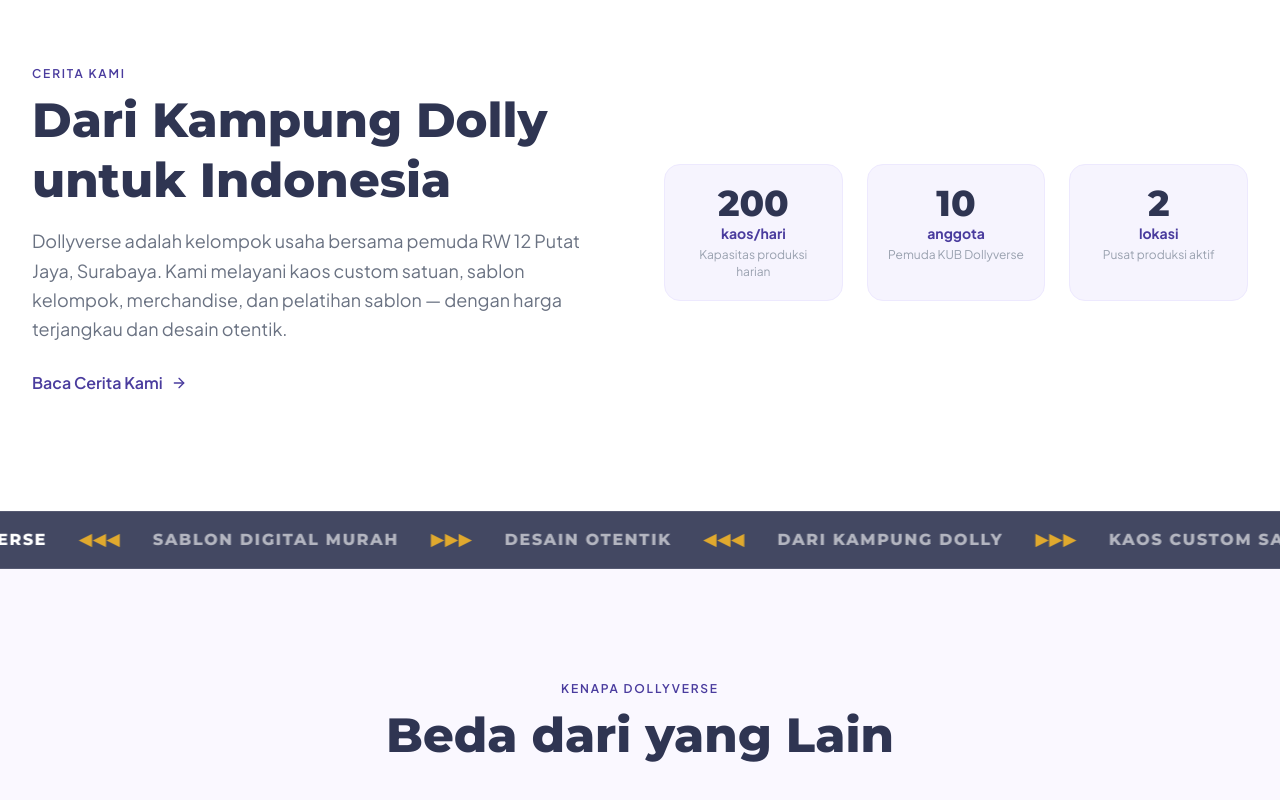
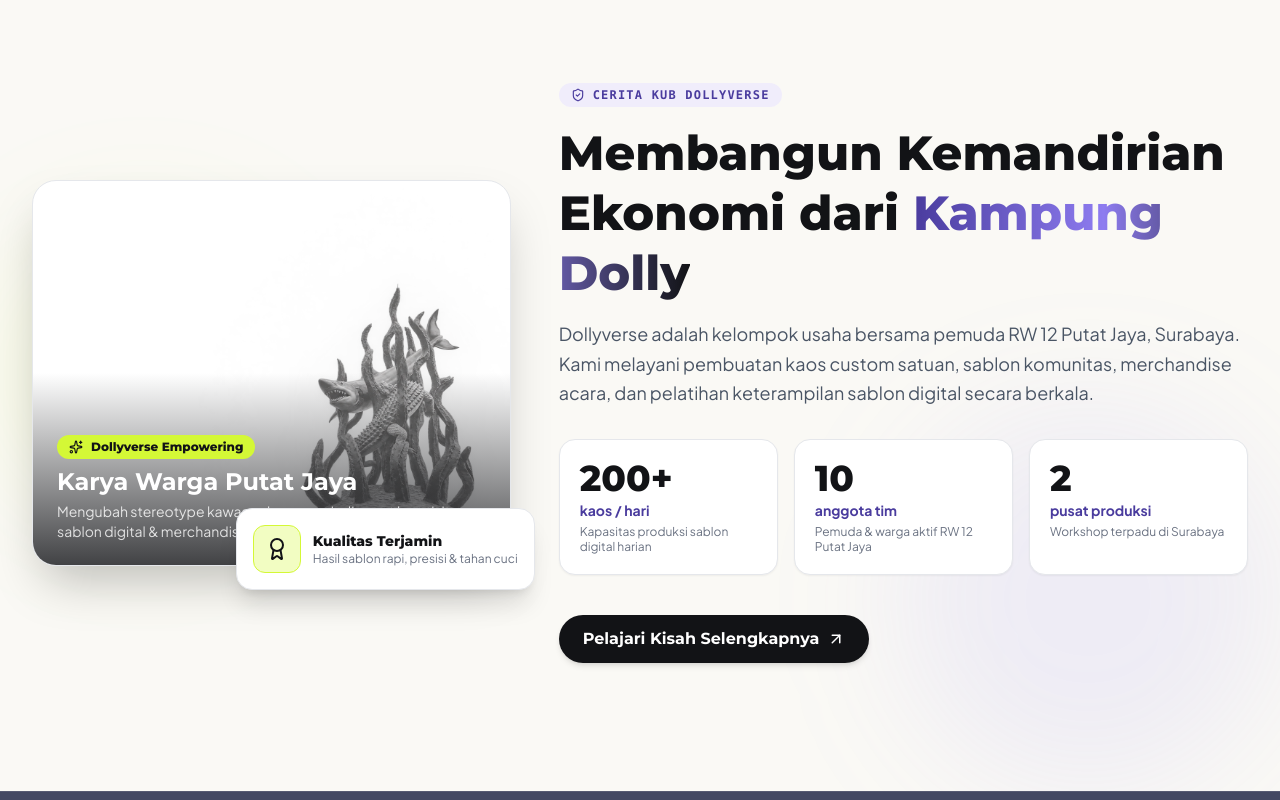
Before and after one commit to sayyeone/dollyverse-landing, a React (Vite) app: page / in a window 1280 px wide. Shown: the part 960-1760 px from the top of the page. Built offline with nearby package versions, Linux system fonts and the light colour scheme.

Commit message:
feat: align AboutTeaser section with new hero theme and typography

```diff
--- a/src/components/home/AboutTeaser.jsx
+++ b/src/components/home/AboutTeaser.jsx
@@ -3,57 +3,130 @@ import { motion } from 'framer-motion'
 import SectionHeading from '../ui/SectionHeading'
 import Button from '../ui/Button'
 import StatCounter from '../shared/StatCounter'
+import { Sparkles, Users, Award, ShieldCheck, ArrowUpRight } from 'lucide-react'
+import { Link } from 'react-router-dom'
 
 const stats = [
-  { value: 200, suffix: '', unit: 'kaos/hari', label: 'Kapasitas produksi harian' },
-  { value: 10, suffix: '', unit: 'anggota', label: 'Pemuda KUB Dollyverse' },
-  { value: 2, suffix: '', unit: 'lokasi', label: 'Pusat produksi aktif' },
+  { value: 200, suffix: '+', unit: 'kaos / hari', label: 'Kapasitas produksi sablon digital harian' },
+  { value: 10, suffix: '', unit: 'anggota tim', label: 'Pemuda & warga aktif RW 12 Putat Jaya' },
+  { value: 2, suffix: '', unit: 'pusat produksi', label: 'Workshop terpadu di Surabaya' },
 ]
 
 export default function AboutTeaser() {
   return (
-    <section id="tentang-singkat" className="py-20 md:py-28 bg-white">
-      <div className="max-w-7xl mx-auto px-4 md:px-8">
-        <div className="grid lg:grid-cols-2 gap-12 items-center">
-          {/* Text */}
+    <section
+      id="tentang-singkat"
+      className="relative py-20 md:py-32 bg-[#FAF9F5] border-t border-gray-200/60 overflow-hidden"
+    >
+      {/* Background accents */}
+      <div className="absolute top-1/2 left-0 -translate-y-1/2 w-72 h-72 bg-lime/10 rounded-full blur-3xl pointer-events-none" />
+      <div className="absolute bottom-0 right-0 w-96 h-96 bg-violet/10 rounded-full blur-3xl pointer-events-none" />
+
+      <div className="relative z-10 max-w-7xl mx-auto px-4 md:px-8">
+
+        {/* Main Grid */}
+        <div className="grid lg:grid-cols-12 gap-12 items-center">
+
+          {/* Left Visual Composition (Photo Cards + Lime Badge) */}
           <motion.div
-            initial={{ opacity: 0, x: -24 }}
-            whileInView={{ opacity: 1, x: 0 }}
+            initial={{ opacity: 0, scale: 0.95 }}
+            whileInView={{ opacity: 1, scale: 1 }}
             viewport={{ once: true, margin: '-80px' }}
-            transition={{ duration: 0.6 }}
-            className="flex flex-col gap-6"
+            transition={{ duration: 0.7 }}
+            className="lg:col-span-5 relative"
           >
-            <SectionHeading
-              eyebrow="Cerita Kami"
-              title="Dari Kampung Dolly untuk Indonesia"
-              subtitle="Dollyverse adalah kelompok usaha bersama pemuda RW 12 Putat Jaya, Surabaya. Kami melayani kaos custom satuan, sablon kelompok, merchandise, dan pelatihan sablon — dengan harga terjangkau dan desain otentik."
+            <div className="relative mx-auto max-w-md lg:max-w-none">
+              {/* Main Card */}
+              <div className="relative rounded-3xl overflow-hidden shadow-2xl border border-gray-200 bg-white group">
+                <img
+                  src="/sura-baya.png"
+                  alt="Aktivitas Pemuda KUB Dollyverse"
+                  className="w-full h-80 md:h-96 object-cover group-hover:scale-105 transition-transform duration-500"
                 />
-            <Button variant="text" href="/tentang">
-              Baca Cerita Kami
-            </Button>
+                <div className="absolute inset-0 bg-gradient-to-t from-ink/80 via-transparent to-transparent flex flex-col justify-end p-6 text-white">
+                  <div className="inline-flex items-center gap-2 bg-lime text-ink text-xs font-heading font-black px-3 py-1 rounded-full w-max mb-2">
+                    <Sparkles size={14} />
+                    <span>Dollyverse Empowering</span>
+                  </div>
+                  <h3 className="font-heading font-bold text-xl md:text-2xl text-white leading-tight">
+                    Karya Warga Putat Jaya
+                  </h3>
+                  <p className="text-white/80 text-xs md:text-sm mt-1">
+                    Mengubah stereotype kawasan lama menjadi pusat kreativitas sablon digital & merchandise.
+                  </p>
+                </div>
+              </div>
+
+              {/* Floating Stat Pill Badge */}
+              <motion.div
+                initial={{ y: 20, opacity: 0 }}
+                whileInView={{ y: 0, opacity: 1 }}
+                viewport={{ once: true }}
+                transition={{ delay: 0.3, duration: 0.5 }}
+                className="absolute -bottom-6 -right-2 md:-right-6 bg-white p-4 rounded-2xl border border-gray-200 shadow-xl flex items-center gap-3 max-w-xs"
+              >
+                <div className="w-12 h-12 rounded-xl bg-lime/30 border border-lime text-ink flex items-center justify-center shrink-0">
+                  <Award size={24} className="text-ink" />
+                </div>
+                <div>
+                  <p className="font-heading font-extrabold text-ink text-sm">Kualitas Terjamin</p>
+                  <p className="text-xs text-gray-500">Hasil sablon rapi, presisi & tahan cuci</p>
+                </div>
+              </motion.div>
+            </div>
           </motion.div>
 
-          {/* Stats */}
+          {/* Right Text & Stats Column */}
           <motion.div
             initial={{ opacity: 0, x: 24 }}
             whileInView={{ opacity: 1, x: 0 }}
             viewport={{ once: true, margin: '-80px' }}
-            transition={{ duration: 0.6, delay: 0.1 }}
-            className="grid grid-cols-3 gap-4 lg:gap-6"
+            transition={{ duration: 0.7, delay: 0.2 }}
+            className="lg:col-span-7 flex flex-col gap-8"
           >
+            <div className="space-y-4">
+              <span className="inline-flex items-center gap-2 text-indigo font-mono text-xs font-bold uppercase tracking-widest bg-lilac/70 px-3 py-1 rounded-full w-max">
+                <ShieldCheck size={14} />
+                Cerita KUB Dollyverse
+              </span>
+
+              <h2 className="font-heading font-black text-3xl md:text-4xl lg:text-5xl text-ink leading-tight">
+                Membangun Kemandirian Ekonomi dari <span className="text-transparent bg-clip-text bg-gradient-to-r from-indigo via-violet to-ink">Kampung Dolly</span>
+              </h2>
+
+              <p className="text-gray-600 text-base md:text-lg leading-relaxed">
+                Dollyverse adalah kelompok usaha bersama pemuda RW 12 Putat Jaya, Surabaya. Kami melayani pembuatan kaos custom satuan, sablon komunitas, merchandise acara, dan pelatihan keterampilan sablon digital secara berkala.
+              </p>
+            </div>
+
+            {/* Metric Cards */}
+            <div className="grid grid-cols-3 gap-3 md:gap-4">
               {stats.map(({ value, suffix, unit, label }) => (
                 <div
                   key={label}
-                className="flex flex-col items-center text-center p-5 rounded-2xl bg-lilac/50 border border-lilac"
+                  className="flex flex-col p-4 md:p-5 rounded-2xl bg-white border border-gray-200 shadow-xs hover:shadow-md hover:border-lime transition-all"
                 >
-                <div className="font-heading font-extrabold text-navy text-3xl md:text-4xl leading-none">
+                  <div className="font-heading font-black text-ink text-2xl md:text-4xl leading-none">
                     <StatCounter value={value} suffix={suffix} />
                   </div>
-                <div className="text-indigo font-bold text-sm mt-0.5">{unit}</div>
-                <div className="text-gray-400 text-xs mt-1 leading-snug">{label}</div>
+                  <div className="text-indigo font-extrabold text-xs md:text-sm mt-1">{unit}</div>
+                  <div className="text-gray-500 text-[11px] md:text-xs mt-1 leading-tight">{label}</div>
                 </div>
               ))}
+            </div>
+
+            {/* CTA */}
+            <div className="flex items-center gap-4 pt-2">
+              <Link
+                to="/tentang"
+                className="inline-flex items-center gap-2 bg-ink hover:bg-navy text-white font-heading font-bold text-sm md:text-base px-6 py-3 rounded-full shadow-md hover:shadow-lg transition-all"
+              >
+                <span>Pelajari Kisah Selengkapnya</span>
+                <ArrowUpRight size={18} />
+              </Link>
+            </div>
           </motion.div>
+
         </div>
       </div>
     </section>
```
Lines whose indentation alone changed are shown as unchanged.
